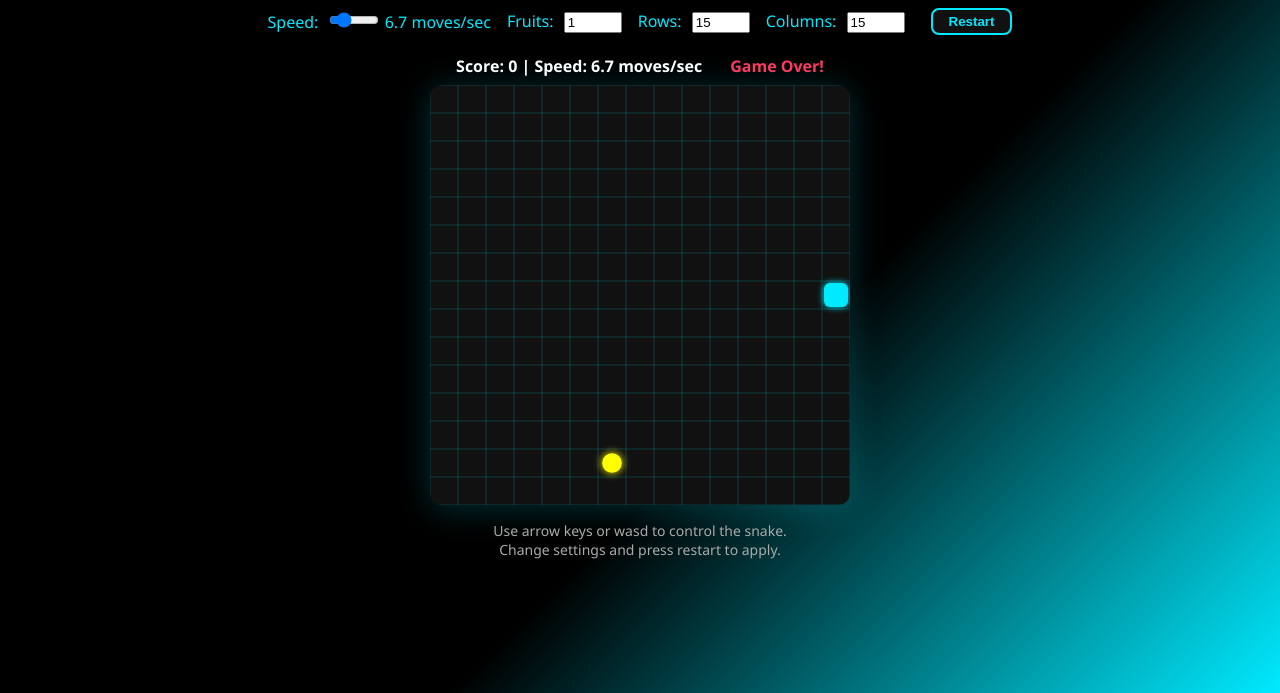
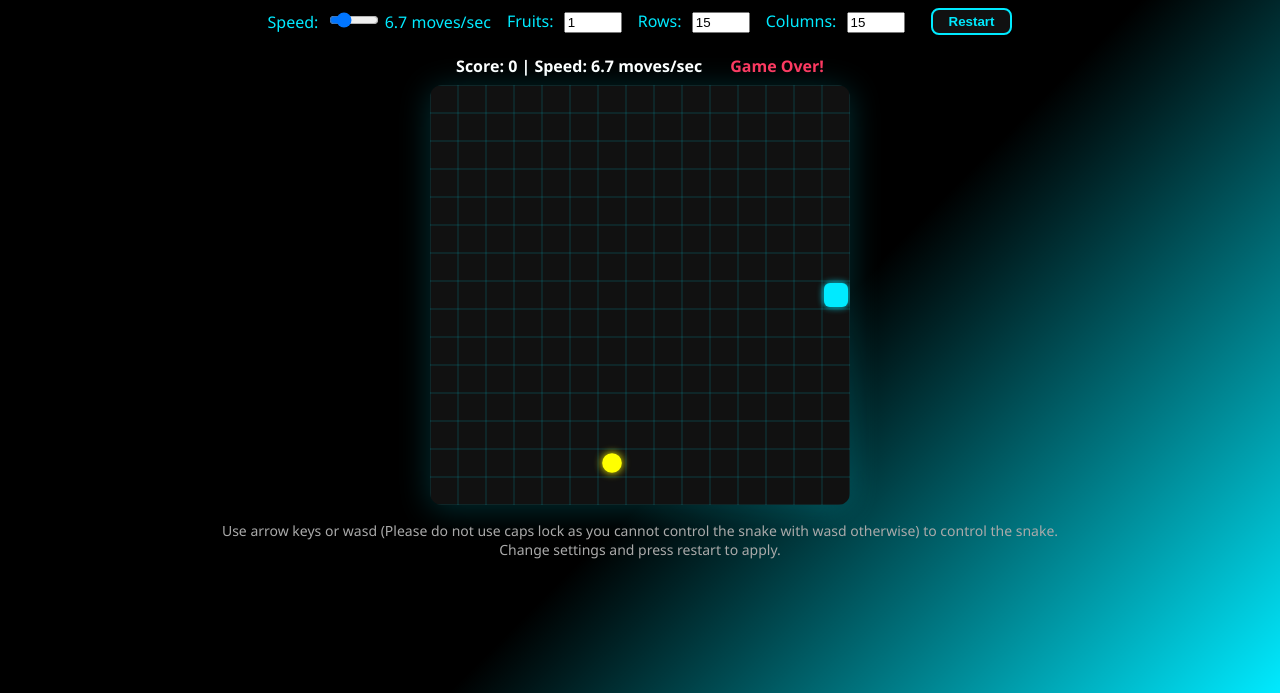
Before and after one commit to RoNotBroYT/Snake, a plain HTML site: page index.html in a window 1280 px wide. Shown: the part 107-800 px from the top of the page. Drawn offline with Linux system fonts and the light colour scheme.

Commit message:
Update index.html

```diff
--- a/index.html
+++ b/index.html
@@ -100,7 +100,7 @@
     <div class="info" id="info"></div>
     <canvas id="game" width="420" height="420" tabindex="1"></canvas>
     <div style="color:#aaa;font-size:14px;text-align:center">
-      Use arrow keys or wasd to control the snake.<br>
+      Use arrow keys or wasd (Please do not use caps lock as you cannot control the snake with wasd otherwise) to control the snake.<br>
       Change settings and press restart to apply.
     </div>
   </div>
```
